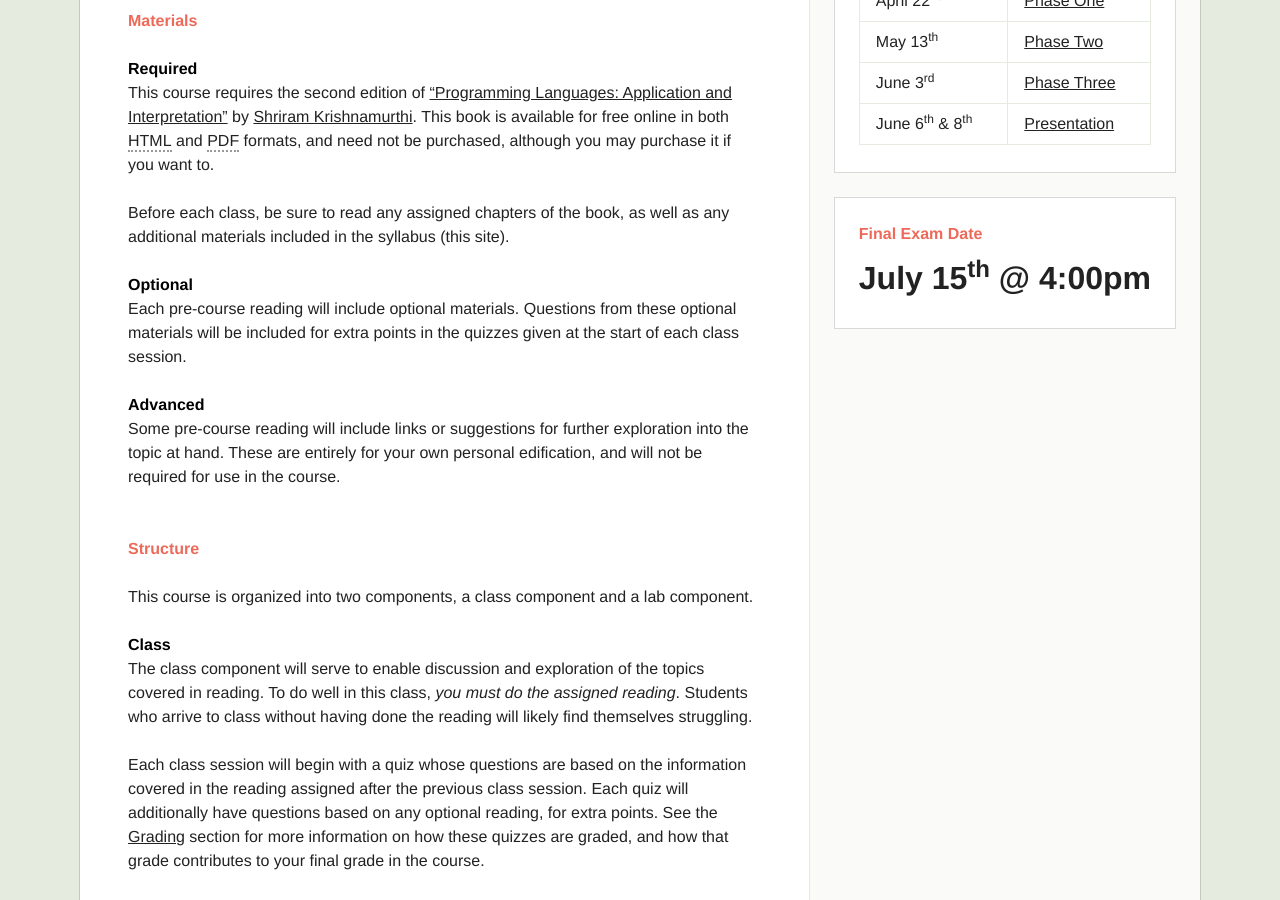
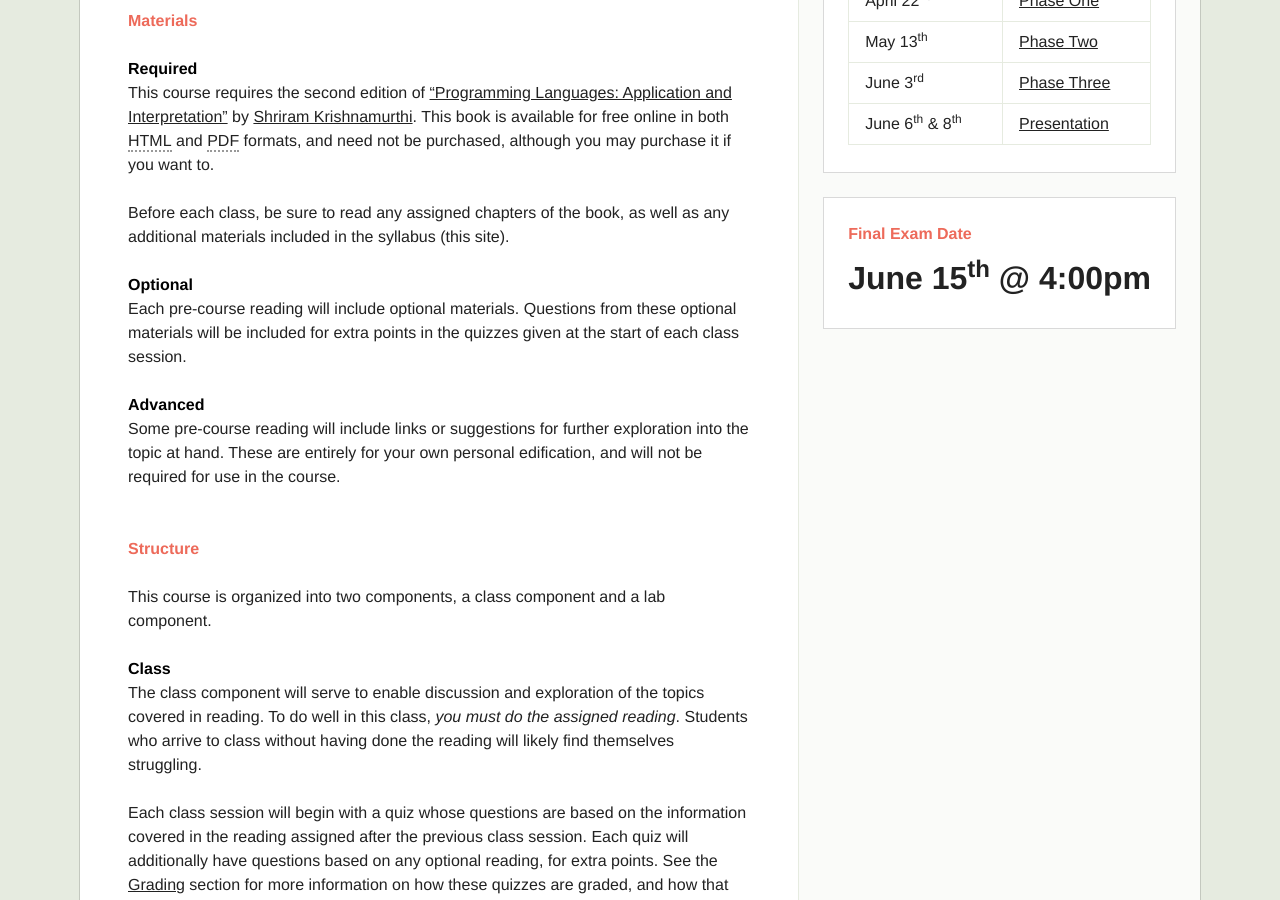
Before and after one commit to alilleybrinker/programming-languages-course, a Jekyll site: the page built from index.html, in a window 1280 px wide and 900 px high, scrolled down 1133 px. Built offline with Jekyll 4.4.1, drawn with Linux system fonts in a browser that asks for light colours.

Commit message:
Correct date

```diff
--- a/_includes/sidebar.html
+++ b/_includes/sidebar.html
@@ -42,6 +42,6 @@
 
     <div class="attention">
         <h3 id="final-exam-date"><a href="#final-exam-date">Final Exam Date</a></h3>
-        <p class="big">July&nbsp;15<sup>th</sup>&nbsp;@&nbsp;4:00pm</p>
+        <p class="big">June&nbsp;15<sup>th</sup>&nbsp;@&nbsp;4:00pm</p>
     </div>
 </aside>
```
